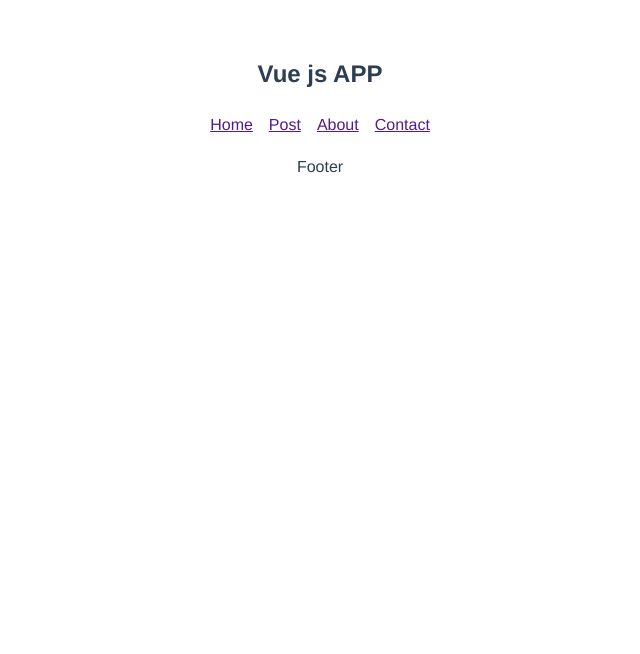
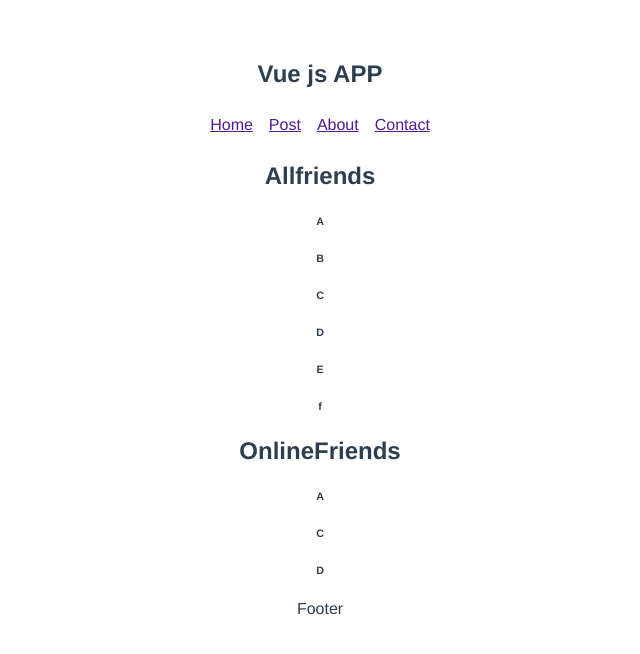
Before and after one commit to evans2014/vuejs-learn, a Vue app in the folder vue/: page / in a window 1280 px wide. Shown: the top 654 px of the page, without its empty margins (320-960 px from the left). Built offline with nearby package versions, Linux system fonts and the light colour scheme.

Commit message:
Add Props

```diff
--- a/vue/src/App.vue
+++ b/vue/src/App.vue
@@ -2,6 +2,8 @@
   <div id="app">
     <h2>{{title}}</h2>
     <NavbarTop ></NavbarTop>
+    <AllFriends :friends="friends"></AllFriends>
+    <OnlineFriends :friends="friends"></OnlineFriends>
     <FooterMain />
   </div>
 </template>
@@ -10,16 +12,28 @@
 
 import FooterMain from './components/FooterMain.vue'
 import NavbarTop from './components/NavbarTop'
+import AllFriends from './components/AllFriends'
+import OnlineFriends from './components/OnlineFriends'
 export default {
   name: 'App',
   data(){
     return{
-      title:'Vue js APP'
+      title:'Vue js APP',
+      friends:[
+            {name:'A', online:true},
+            {name:'B', online:false},
+            {name:'C', online:true},
+            {name:'D', online:true},
+            {name:'E', online:false},
+            {name:'f', online:false}
+        ]
     }
   },
   components: {
     NavbarTop,
-    FooterMain
+    FooterMain,
+    OnlineFriends,
+    AllFriends
   }
 }
 </script>
--- /dev/null
+++ b/vue/src/components/AllFriends.vue
@@ -0,0 +1,29 @@
+<template>
+     <div id="allfriends">
+       <h2>Allfriends</h2>
+       <div v-for="(friend,index) in friends" :key="index">
+           <h6>{{friend.name}}</h6>
+       </div>
+    </div>
+</template>
+<script>
+export default {
+  name: 'AllFriends',
+  props:['friends'],
+  data() {
+    return {
+    }
+  }
+}
+</script>
+<style scoped>
+h6 {
+  font-family: Avenir, Helvetica, Arial, sans-serif;
+  -webkit-font-smoothing: antialiased;
+  -moz-osx-font-smoothing: grayscale;
+  text-align: center;
+  color: #2c3e50;
+
+}
+
+</style>
--- /dev/null
+++ b/vue/src/components/OnlineFriends.vue
@@ -0,0 +1,34 @@
+<template>
+     <div id="onlinefriends">
+      <h2> OnlineFriends</h2>
+        <div v-for="(friend,index) in friends" :key="index">
+           <h6 v-if='friend.online'>{{friend.name}}</h6>
+       </div>
+    </div>
+</template>
+<script>
+export default {
+  name: 'OnlineFriends',
+  props:['friends'],
+  data() {
+    return {
+
+    }
+  }
+}
+</script>
+<style scoped>
+nav{
+    text-align: center;
+}
+nav ul{
+    padding: 0;
+}
+nav li {
+    display: inline-block;
+    list-style-type: none;
+    padding: 8px;
+    margin: 0;
+}
+
+</style>
```
